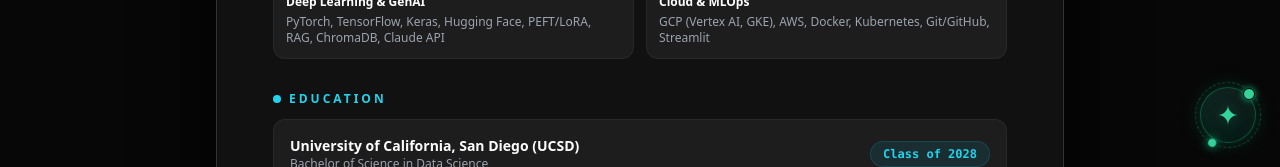
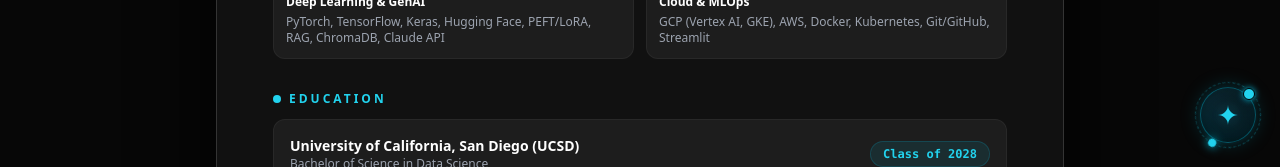
Before and after one commit to CapMorningStar/portfolio, a Next.js app: page /resume in a window 1280 px wide. Shown: the part 633-800 px from the top of the page. Built offline with nearby package versions, Linux system fonts and the light colour scheme.

Commit message:
style: align chatbot theme to Electric Cyan to match portfolio identity

```diff
--- a/src/components/ChatWidget.tsx
+++ b/src/components/ChatWidget.tsx
@@ -165,7 +165,7 @@ export function ChatWidget() {
           href={match[2]}
           target={match[2].startsWith('http') ? '_blank' : '_self'}
           rel={match[2].startsWith('http') ? 'noopener noreferrer' : ''}
-          className="text-emerald-400 underline underline-offset-2 hover:text-emerald-300 inline-flex items-center gap-0.5"
+          className="text-cyan-400 underline underline-offset-2 hover:text-cyan-300 inline-flex items-center gap-0.5"
         >
           {match[1]}
           {match[2].startsWith('http') && <ExternalLink className="w-3 h-3 inline" />}
@@ -181,7 +181,7 @@ export function ChatWidget() {
 
   return (
     <div className="fixed bottom-6 right-6 z-50 font-sans">
-      {/* Floating Toggle Button - Concept 1: MorningStar Orbital Orb (Circular FAB) */}
+      {/* Floating Toggle Button - Concept 1: MorningStar Orbital Orb (Circular FAB) in Electric Cyan */}
       <AnimatePresence>
         {!isOpen && (
           <motion.button
@@ -191,27 +191,27 @@ export function ChatWidget() {
             whileHover={{ scale: 1.08 }}
             whileTap={{ scale: 0.92 }}
             onClick={() => setIsOpen(true)}
-            className="group relative w-14 h-14 rounded-full flex items-center justify-center bg-gradient-to-b from-[#141a17]/90 via-[#0e1411]/95 to-[#060a08] border border-emerald-500/40 hover:border-emerald-400/80 shadow-[0_0_20px_rgba(16,185,129,0.25),inset_0_0_15px_rgba(16,185,129,0.12)] hover:shadow-[0_0_35px_rgba(16,185,129,0.5),inset_0_0_25px_rgba(16,185,129,0.3)] backdrop-blur-xl transition-all duration-300"
+            className="group relative w-14 h-14 rounded-full flex items-center justify-center bg-gradient-to-b from-[#0b171c]/90 via-[#071116]/95 to-[#030709] border border-cyan-500/40 hover:border-cyan-400/80 shadow-[0_0_20px_rgba(6,182,212,0.25),inset_0_0_15px_rgba(6,182,212,0.12)] hover:shadow-[0_0_35px_rgba(6,182,212,0.55),inset_0_0_25px_rgba(6,182,212,0.3)] backdrop-blur-xl transition-all duration-300"
             aria-label="Open Kyaw's AI Copilot"
           >
             {/* Outer Rotating Cybernetic Orbit Ring */}
             <motion.div
               animate={{ rotate: 360 }}
               transition={{ duration: 10, repeat: Infinity, ease: 'linear' }}
-              className="absolute -inset-1.5 rounded-full border border-dashed border-emerald-400/30 group-hover:border-emerald-400/60 pointer-events-none transition-colors"
+              className="absolute -inset-1.5 rounded-full border border-dashed border-cyan-400/30 group-hover:border-cyan-400/60 pointer-events-none transition-colors"
             >
               {/* Micro Orbiting Satellite Node */}
-              <div className="absolute -top-1 left-1/2 -translate-x-1/2 w-2 h-2 rounded-full bg-emerald-400 shadow-[0_0_8px_rgba(16,185,129,1)]" />
+              <div className="absolute -top-1 left-1/2 -translate-x-1/2 w-2 h-2 rounded-full bg-cyan-400 shadow-[0_0_8px_rgba(6,182,212,1)]" />
             </motion.div>
 
             {/* Ambient Radial Aura Bloom (expands on hover) */}
-            <div className="absolute inset-0 rounded-full bg-gradient-to-tr from-emerald-500/20 via-cyan-500/10 to-transparent opacity-50 group-hover:opacity-100 group-hover:scale-125 transition-all duration-300 blur-sm pointer-events-none" />
+            <div className="absolute inset-0 rounded-full bg-gradient-to-tr from-cyan-500/25 via-sky-400/15 to-transparent opacity-50 group-hover:opacity-100 group-hover:scale-125 transition-all duration-300 blur-sm pointer-events-none" />
 
             {/* Central Iconic 4-Pointed MorningStar / Gemini Celestial Glyph */}
             <div className="relative z-10 flex items-center justify-center">
               <svg
                 viewBox="0 0 24 24"
-                className="w-6 h-6 text-emerald-400 group-hover:text-emerald-300 transition-all duration-300 group-hover:scale-110 group-hover:rotate-6 drop-shadow-[0_0_10px_rgba(16,185,129,0.7)]"
+                className="w-6 h-6 text-cyan-400 group-hover:text-cyan-300 transition-all duration-300 group-hover:scale-110 group-hover:rotate-6 drop-shadow-[0_0_10px_rgba(6,182,212,0.8)]"
                 fill="currentColor"
               >
                 {/* 4-pointed astroid / morning star */}
@@ -221,14 +221,14 @@ export function ChatWidget() {
 
             {/* Live Radar Ping Dot (Top-Right Badge) */}
             <div className="absolute top-0 right-0 z-20 flex h-3 w-3">
-              <span className="animate-ping absolute inline-flex h-full w-full rounded-full bg-emerald-400 opacity-80"></span>
-              <span className="relative inline-flex rounded-full h-3 w-3 bg-emerald-400 border border-black shadow-[0_0_6px_rgba(16,185,129,1)]"></span>
+              <span className="animate-ping absolute inline-flex h-full w-full rounded-full bg-cyan-400 opacity-80"></span>
+              <span className="relative inline-flex rounded-full h-3 w-3 bg-cyan-400 border border-black shadow-[0_0_6px_rgba(6,182,212,1)]"></span>
             </div>
 
             {/* HUD Tooltip (Reveals smoothly to the left on hover) */}
             <div className="absolute right-full mr-3 top-1/2 -translate-y-1/2 opacity-0 group-hover:opacity-100 translate-x-2 group-hover:translate-x-0 transition-all duration-200 pointer-events-none whitespace-nowrap">
-              <div className="px-3 py-1.5 rounded-lg bg-[#0d120f]/95 border border-emerald-500/40 text-[11px] font-mono tracking-wider text-emerald-300 shadow-[0_0_20px_rgba(0,0,0,0.8),0_0_10px_rgba(16,185,129,0.2)] flex items-center gap-2 backdrop-blur-md">
-                <span className="w-1.5 h-1.5 rounded-full bg-emerald-400 animate-pulse"></span>
+              <div className="px-3 py-1.5 rounded-lg bg-[#071116]/95 border border-cyan-500/40 text-[11px] font-mono tracking-wider text-cyan-300 shadow-[0_0_20px_rgba(0,0,0,0.8),0_0_10px_rgba(6,182,212,0.25)] flex items-center gap-2 backdrop-blur-md">
+                <span className="w-1.5 h-1.5 rounded-full bg-cyan-400 animate-pulse"></span>
                 <span>ASK KYAW&apos;S AI</span>
                 <span className="text-[9px] text-neutral-400">// GEMINI</span>
               </div>
@@ -245,18 +245,18 @@ export function ChatWidget() {
             animate={{ opacity: 1, y: 0, scale: 1 }}
             exit={{ opacity: 0, y: 25, scale: 0.94 }}
             transition={{ type: 'spring', damping: 25, stiffness: 300 }}
-            className="w-[92vw] sm:w-[420px] h-[580px] max-h-[82vh] flex flex-col bg-[#0d0d0d]/95 border border-white/10 rounded-2xl shadow-[0_8px_40px_rgba(0,0,0,0.8),0_0_30px_rgba(16,185,129,0.15)] backdrop-blur-2xl overflow-hidden"
+            className="w-[92vw] sm:w-[420px] h-[580px] max-h-[82vh] flex flex-col bg-[#0b1013]/95 border border-white/10 rounded-2xl shadow-[0_8px_40px_rgba(0,0,0,0.8),0_0_30px_rgba(6,182,212,0.18)] backdrop-blur-2xl overflow-hidden"
           >
             {/* Window Header */}
             <div className="flex items-center justify-between px-4 py-3.5 bg-white/[0.03] border-b border-white/10">
               <div className="flex items-center gap-2.5">
-                <div className="w-8 h-8 rounded-full bg-emerald-500/10 border border-emerald-500/30 flex items-center justify-center text-emerald-400 shadow-[0_0_10px_rgba(16,185,129,0.2)]">
+                <div className="w-8 h-8 rounded-full bg-cyan-500/10 border border-cyan-500/30 flex items-center justify-center text-cyan-400 shadow-[0_0_10px_rgba(6,182,212,0.2)]">
                   <Bot className="w-4 h-4" />
                 </div>
                 <div>
                   <div className="flex items-center gap-1.5">
                     <h3 className="text-xs font-semibold text-white tracking-wide">Kyaw&apos;s AI Copilot</h3>
-                    <span className="text-[9px] px-1.5 py-0.2 rounded-full bg-emerald-500/10 border border-emerald-500/30 text-emerald-400 font-mono">
+                    <span className="text-[9px] px-1.5 py-0.2 rounded-full bg-cyan-500/10 border border-cyan-500/30 text-cyan-400 font-mono">
                       Gemini
                     </span>
                   </div>
@@ -290,7 +290,7 @@ export function ChatWidget() {
                   className={`flex gap-2.5 ${msg.role === 'user' ? 'justify-end' : 'justify-start'}`}
                 >
                   {msg.role === 'model' && (
-                    <div className="w-6 h-6 rounded-full bg-emerald-500/20 border border-emerald-500/30 flex-shrink-0 flex items-center justify-center text-emerald-400 mt-1">
+                    <div className="w-6 h-6 rounded-full bg-cyan-500/20 border border-cyan-500/30 flex-shrink-0 flex items-center justify-center text-cyan-400 mt-1">
                       <Sparkles className="w-3 h-3" />
                     </div>
                   )}
@@ -298,8 +298,8 @@ export function ChatWidget() {
                   <div
                     className={`max-w-[85%] rounded-2xl px-3.5 py-2.5 text-xs leading-relaxed ${
                       msg.role === 'user'
-                        ? 'bg-emerald-600 text-white rounded-br-none shadow-[0_2px_12px_rgba(16,185,129,0.3)]'
-                        : 'bg-[#161616] text-neutral-200 border border-white/10 rounded-bl-none shadow-[0_2px_10px_rgba(0,0,0,0.5)]'
+                        ? 'bg-cyan-600/90 text-white rounded-br-none shadow-[0_2px_12px_rgba(6,182,212,0.3)]'
+                        : 'bg-[#14181a] text-neutral-200 border border-white/10 rounded-bl-none shadow-[0_2px_10px_rgba(0,0,0,0.5)]'
                     }`}
                   >
                     {msg.content ? (
@@ -308,9 +308,9 @@ export function ChatWidget() {
                       </div>
                     ) : (
                       <div className="flex items-center gap-1.5 py-1 text-neutral-400">
-                        <span className="w-1.5 h-1.5 rounded-full bg-emerald-400 animate-bounce"></span>
-                        <span className="w-1.5 h-1.5 rounded-full bg-emerald-400 animate-bounce [animation-delay:0.15s]"></span>
-                        <span className="w-1.5 h-1.5 rounded-full bg-emerald-400 animate-bounce [animation-delay:0.3s]"></span>
+                        <span className="w-1.5 h-1.5 rounded-full bg-cyan-400 animate-bounce"></span>
+                        <span className="w-1.5 h-1.5 rounded-full bg-cyan-400 animate-bounce [animation-delay:0.15s]"></span>
+                        <span className="w-1.5 h-1.5 rounded-full bg-cyan-400 animate-bounce [animation-delay:0.3s]"></span>
                       </div>
                     )}
                   </div>
@@ -332,7 +332,7 @@ export function ChatWidget() {
                       <button
                         key={idx}
                         onClick={() => handleSendMessage(prompt)}
-                        className="text-[11px] text-left px-2.5 py-1.5 rounded-xl bg-white/[0.04] hover:bg-emerald-500/10 border border-white/10 hover:border-emerald-500/40 text-neutral-300 hover:text-emerald-300 transition-all duration-200"
+                        className="text-[11px] text-left px-2.5 py-1.5 rounded-xl bg-white/[0.04] hover:bg-cyan-500/10 border border-white/10 hover:border-cyan-500/40 text-neutral-300 hover:text-cyan-300 transition-all duration-200"
                       >
                         {prompt}
                       </button>
@@ -359,12 +359,12 @@ export function ChatWidget() {
                 onChange={(e) => setInput(e.target.value)}
                 placeholder="Ask about Kyaw's projects, skills..."
                 disabled={isLoading}
-                className="flex-1 bg-[#141414] border border-white/10 focus:border-emerald-500/50 rounded-xl px-3.5 py-2 text-xs text-white placeholder-neutral-500 focus:outline-none focus:ring-1 focus:ring-emerald-500/50 transition-colors disabled:opacity-50"
+                className="flex-1 bg-[#101518] border border-white/10 focus:border-cyan-500/50 rounded-xl px-3.5 py-2 text-xs text-white placeholder-neutral-500 focus:outline-none focus:ring-1 focus:ring-cyan-500/50 transition-colors disabled:opacity-50"
               />
               <button
                 type="submit"
                 disabled={!input.trim() || isLoading}
-                className="p-2 rounded-xl bg-emerald-500 hover:bg-emerald-400 disabled:opacity-40 disabled:hover:bg-emerald-500 text-black font-semibold transition-all duration-200 flex-shrink-0 shadow-[0_0_15px_rgba(16,185,129,0.3)]"
+                className="p-2 rounded-xl bg-cyan-400 hover:bg-cyan-300 disabled:opacity-40 disabled:hover:bg-cyan-400 text-black font-semibold transition-all duration-200 flex-shrink-0 shadow-[0_0_15px_rgba(6,182,212,0.35)]"
                 aria-label="Send message"
               >
                 <Send className="w-3.5 h-3.5" />
```
